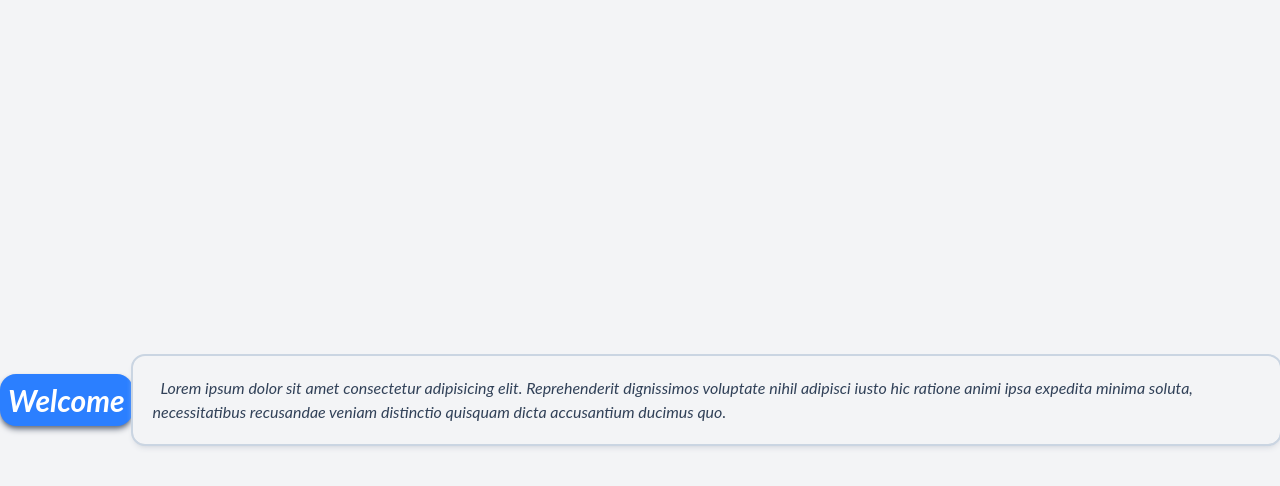
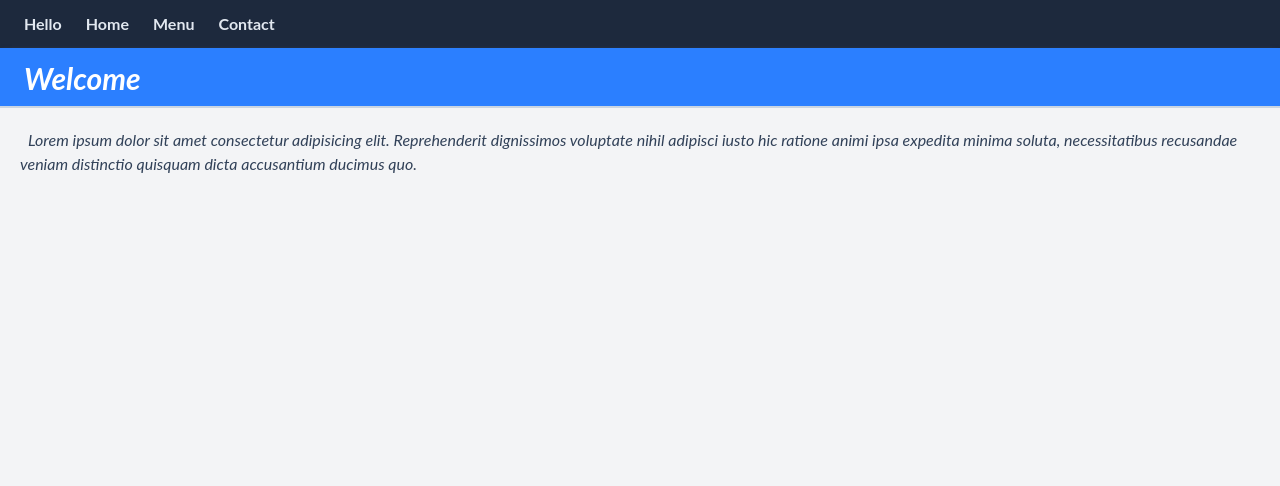
Before and after one commit to Mooooonkrui/stylishmarkdown, a website: page index.html in a window 1280 px wide. Drawn offline with nearby package versions, Linux system fonts and the light colour scheme; files that its build step writes are made by us from their sources.

Commit message:
Layout00

```diff
--- a/index.html
+++ b/index.html
@@ -6,14 +6,21 @@
   <title>Hello World with Alpine.js and Tailwind CSS</title>
   <link href="./dist/output.css" rel="stylesheet">
 </head>
-<body class="bg-gray-100 h-screen flex items-center justify-center">
+<body class="bg-gray-100 font-lato">
 
-<div class="bg-blue-500 rounded-2xl p-2 shadow-gray-500 shadow-md justify-top items-baseline">
-  <button class="text-white font-lato font-bold italic text-3xl flex"> Welcome</button>
+<div class="bg-slate-800 p-3 shadow-md shadow-slate-400 text-slate-200 font-bold flex h-fit w-full">
+  <a href="./index.html" class="hover:text-blue-300 px-3">Hello</a>
+  <p class="hover:text-blue-300 px-3">Home</p>
+  <p class="hover:text-blue-300 px-3">Menu</p>
+  <p class="hover:text-blue-300 px-3">Contact</p>
 </div>
 
-<div class="bg-gray-100 rounded-xl p-5 shadow-md shadow-gray-300 flex outline-2 outline-slate-300">
-  <p class="font-lato italic indent-2 text-slate-700 justify-end">Lorem ipsum dolor sit amet consectetur adipisicing elit. Reprehenderit dignissimos voluptate nihil adipisci iusto hic ratione animi ipsa expedita minima soluta, necessitatibus recusandae veniam distinctio quisquam dicta accusantium ducimus quo.</p>
+<div class="bg-blue-500 p-3 shadow-gray-500 shadow-md justify-top items-baseline h-fit w-full">
+  <p class="text-white font-bold italic text-3xl flex px-3"> Welcome</p>
+</div>
+
+<div class="bg-gray-100 p-5 shadow-md shadow-gray-300 flex outline-2 outline-slate-300 h-screen w-full">
+  <p class="italic indent-2 text-slate-700 justify-end">Lorem ipsum dolor sit amet consectetur adipisicing elit. Reprehenderit dignissimos voluptate nihil adipisci iusto hic ratione animi ipsa expedita minima soluta, necessitatibus recusandae veniam distinctio quisquam dicta accusantium ducimus quo.</p>
 </div>
 
 </body>
--- a/package.json
+++ b/package.json
@@ -6,7 +6,8 @@
   "scripts": {
     "test": "echo \"Error: no test specified\" && exit 1",
     "build": "npx tailwindcss -i ./input.css -o ./dist/output.css",
-    "clean": "rm -f ./dist/*"
+    "clean": "rm -f ./dist/*",
+    "preview": "npx tailwindcss -i ./input.css -o ./dist/output.css --watch"
   },
   "keywords": [],
   "author": "",
```
